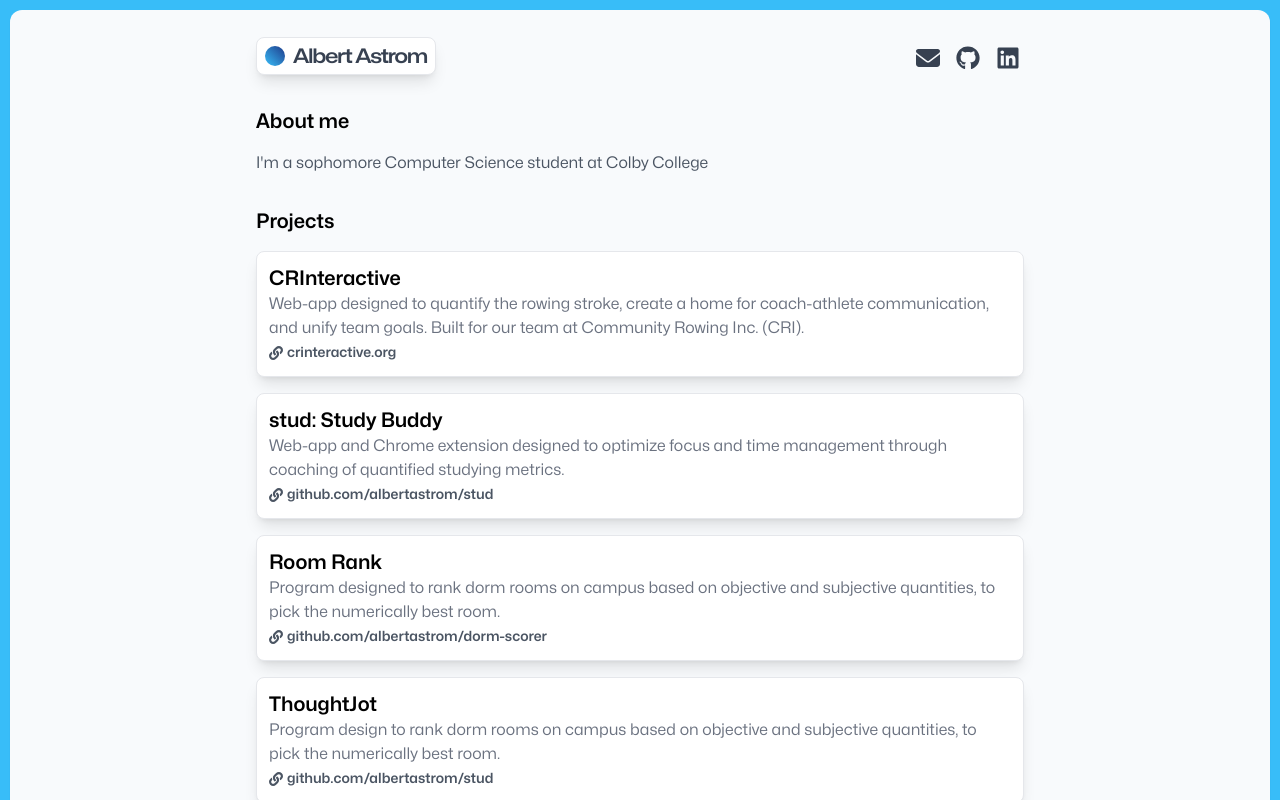
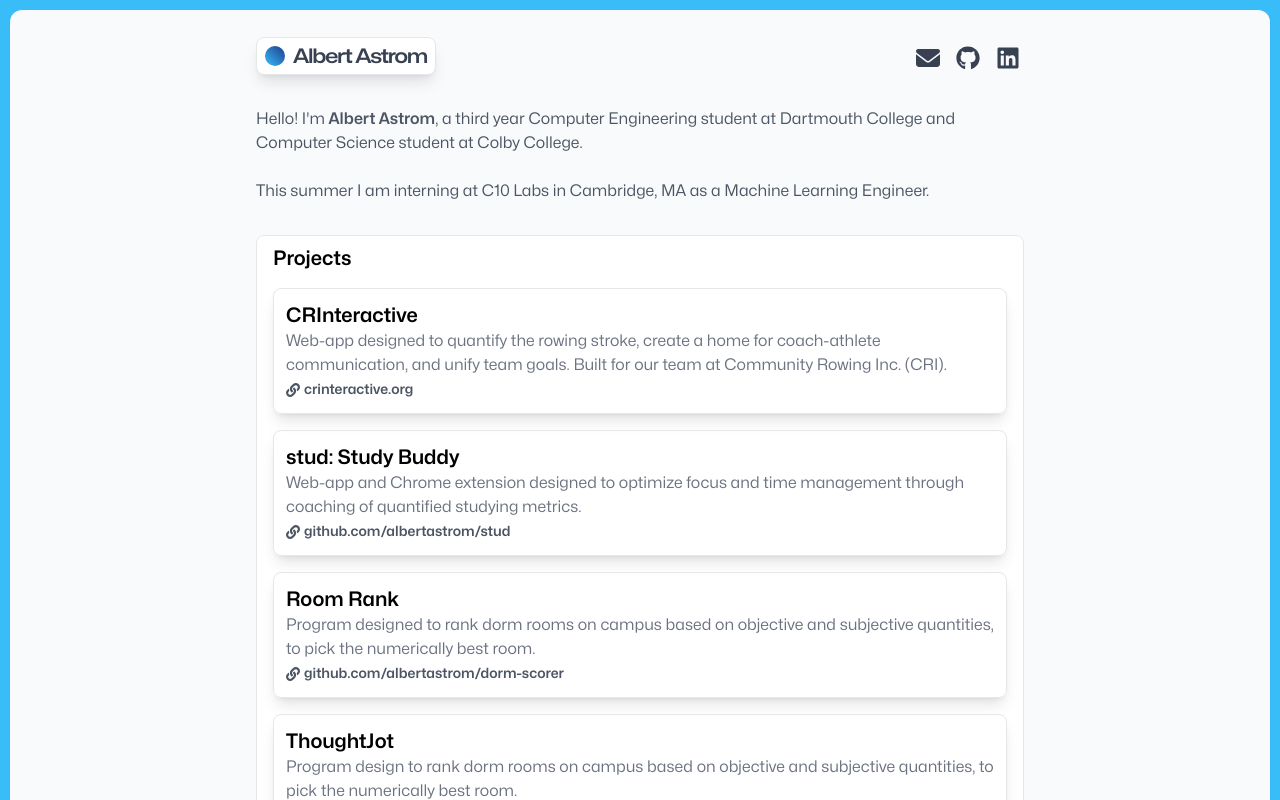
Before and after one commit to albertastrom/albertastrom.com, a Next.js app: page / in a window 1280 px wide. Shown: the top 800 px of the page. Built offline with nearby package versions, Linux system fonts and the light colour scheme.

Commit message:
Some clean up!

```diff
--- a/app/globals.css
+++ b/app/globals.css
@@ -22,6 +22,39 @@ letter-spacing: -1px;
 }
 
 
+.underline-link {
+  position: relative;
+  text-decoration: none;
+  color: inherit; /* Keep the text color unchanged */
+}
+
+.underline-link::after {
+  content: '';
+  position: absolute;
+  width: 100%;
+  height: 2px;
+  bottom: 0;
+  left: 0;
+  transform: scaleX(0);
+  transform-origin: bottom left;
+  transition: transform 0.25s ease-out;
+}
+
+.underline-link:hover::after,
+.underline-link:focus::after {
+  transform: scaleX(1);
+  transform-origin: bottom right;
+}
+
+.dartmouth::after {
+  background-color: darkgreen;
+}
+
+.colby::after {
+  background-color: darkblue;
+}
+
+
 
 
 /* body {
--- a/components/content/aboutme.tsx
+++ b/components/content/aboutme.tsx
@@ -3,8 +3,12 @@ import React from 'react';
 const AboutMe = () => {
   return (
     <div className="mt-8">
-        <p className="text-xl font-semibold mb-4">About me</p>
-        <p className="text-gray-600">I'm a sophomore Computer Science student at Colby College</p>
+      <p className="text-gray-600">Hello! I&apos;m <span className='font-semibold'>Albert Astrom</span>, a third year Computer Engineering student at <a href="https://www.dartmouth.edu" target="_blank" rel="noopener noreferrer" className="underline-link dartmouth">Dartmouth College</a> and Computer Science student at <a href="https://www.colby.edu" target="_blank" rel="noopener noreferrer" className="underline-link colby">Colby College</a>.</p>
+
+      <br></br>
+      <p className="text-gray-600">
+        This summer I am interning at C10 Labs in Cambridge, MA as a Machine Learning Engineer.
+      </p>
     </div>
   );
 }
--- a/components/content/project.tsx
+++ b/components/content/project.tsx
@@ -13,7 +13,7 @@ interface ProjectProps {
 const Project: React.FC<ProjectProps> = ({ title, description, link, linkTitle, imageUrl }) => {
   return (
 
-    <div className="mb-4 py-1 px-2 rounded-lg bg-white border border-gray-200 shadow-lg flex justify-between">
+    <div className="mb-4 py-1 px-2 rounded-lg border border-gray-200 shadow-lg flex justify-between">
         <div className='px-1 py-2'>
             <p className='font-semibold text-xl'>{title}</p>
             <p className='text-md text-gray-500'>{description}</p>
--- a/components/content/projects.tsx
+++ b/components/content/projects.tsx
@@ -3,7 +3,7 @@ import Project from './project';
 
 const Projects = () => {
   return (
-    <div className="mt-8">
+    <div className="mt-8 px-4 py-2 rounded-lg bg-white border border-gray-200">
         <h2 className="text-xl font-semibold mb-4">Projects</h2>
         <Project title="CRInteractive" description="Web-app designed to quantify the rowing stroke, create a home for coach-athlete communication, and unify team goals. Built for our team at Community Rowing Inc. (CRI)." link="https://www.crinteractive.org" linkTitle="crinteractive.org" imageUrl="https://www.uncovercolorado.com/wp-content/uploads/2013/12/Aspen-Highlands-Bowl-Hike-800x400.jpg"/>
 
```
